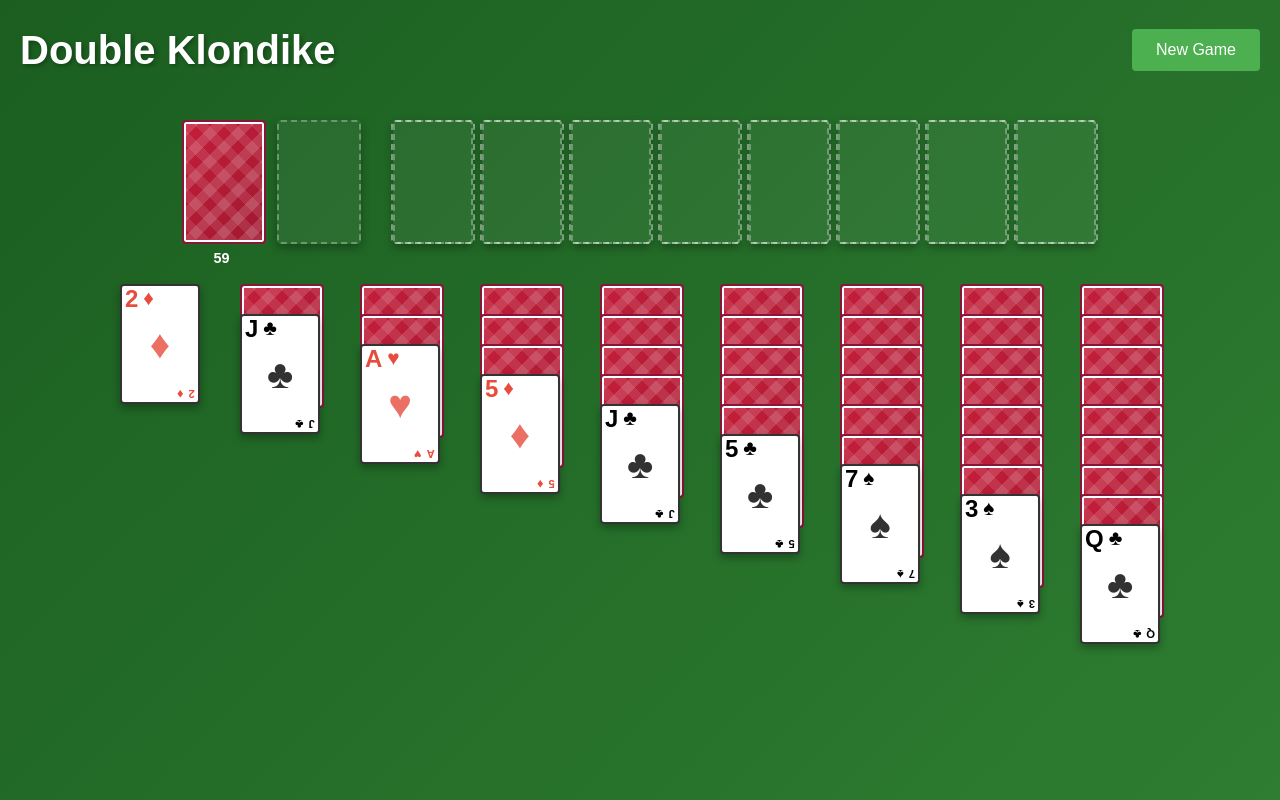
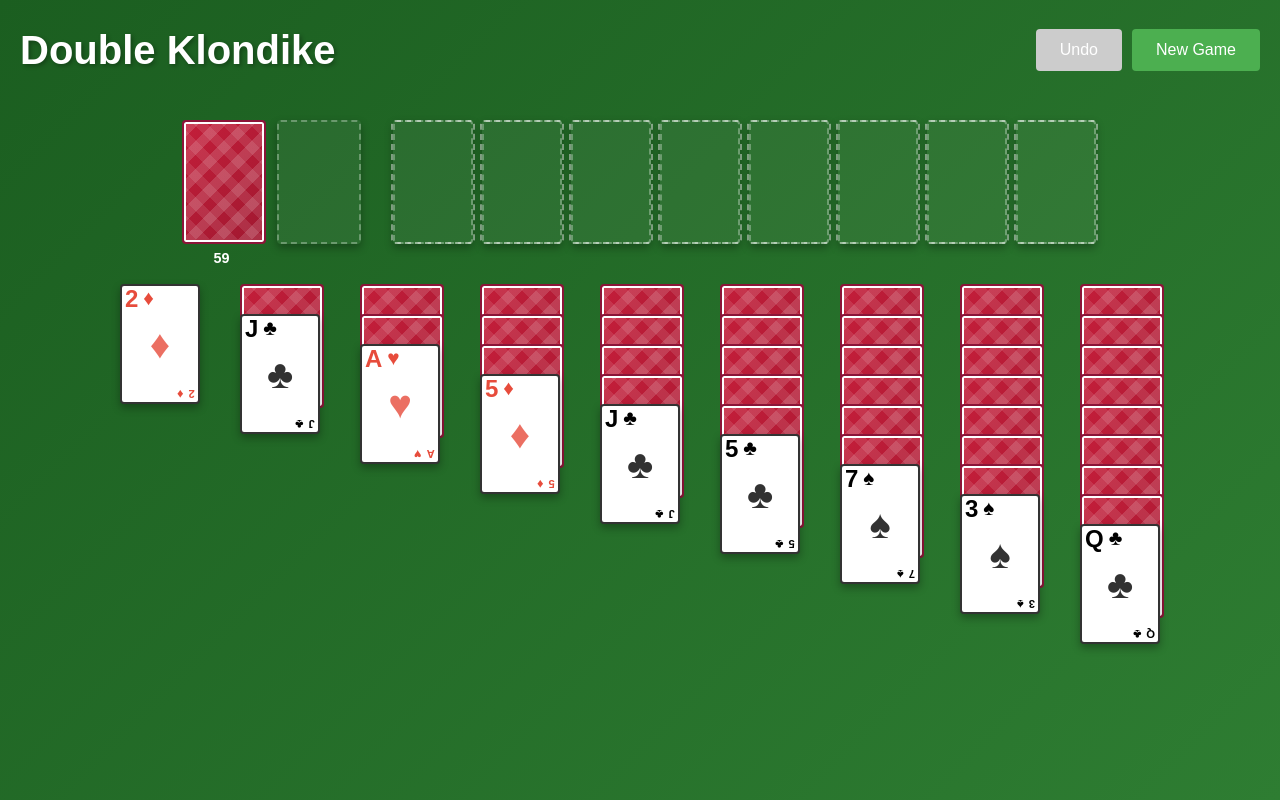
Before and after one commit to sean5446/2klondike, a React (Vite) app: page / in a window 1280 px wide. Built offline with nearby package versions, Linux system fonts and the light colour scheme.

Commit message:
undo button

```diff
--- a/src/App.css
+++ b/src/App.css
@@ -24,7 +24,13 @@
   text-shadow: 2px 2px 4px rgba(0, 0, 0, 0.3);
 }
 
-.btn-new-game {
+.header-buttons {
+  display: flex;
+  gap: 10px;
+}
+
+.btn-new-game,
+.btn-undo {
   padding: 12px 24px;
   font-size: 1rem;
   background-color: #4caf50;
@@ -35,8 +41,14 @@
   transition: background-color 0.3s;
 }
 
-.btn-new-game:hover {
+.btn-new-game:hover,
+.btn-undo:hover:not(:disabled) {
   background-color: #45a049;
+}
+
+.btn-undo:disabled {
+  background-color: #cccccc;
+  cursor: not-allowed;
 }
 
 .game-board {
--- a/src/App.tsx
+++ b/src/App.tsx
@@ -10,6 +10,7 @@ import Confetti from 'react-confetti';
 // Main App component
 function App(): React.ReactElement {
   const [game, setGame] = useState<GameState>(initializeGame());
+  const [history, setHistory] = useState<GameState[]>([]);
   const [isWon, setIsWon] = useState(false);
 
   useEffect(() => {
@@ -36,8 +37,12 @@ function App(): React.ReactElement {
     const data = e.dataTransfer.getData('text/plain');
     const [cardId, fromType, fromIndexStr] = data.split('|');
     const fromIndex = parseInt(fromIndexStr);
-    setGame(prev => moveCard(prev, fromType, fromIndex, toType, toIndex, cardId));
-  }, []);
+    const newGame = moveCard(game, fromType, fromIndex, toType, toIndex, cardId);
+    if (newGame !== game) { // Only push to history if the move actually changed the state
+      setHistory(prev => [...prev, game]);
+      setGame(newGame);
+    }
+  }, [game]);
 
   const handleDragOver = useCallback((e: React.DragEvent) => {
     e.preventDefault();
@@ -45,39 +50,51 @@ function App(): React.ReactElement {
 
   const handleDeckClick = useCallback(() => {
     setGame((prevGame) => {
-      if (prevGame.deck.length === 0) {
-        // Recycle waste back to deck
-        return {
+      const newGame = prevGame.deck.length === 0
+        ? {
             ...prevGame,
             deck: prevGame.waste.map((card) => ({ ...card, faceUp: false })).reverse(),
             waste: [],
-        };
           }
-
-      // Draw card from deck
-      const newCard = { ...prevGame.deck[0], faceUp: true };
-      return {
+        : {
             ...prevGame,
             deck: prevGame.deck.slice(1),
-        waste: [newCard, ...prevGame.waste],
+            waste: [{ ...prevGame.deck[0], faceUp: true }, ...prevGame.waste],
             selectedCard: null,
             selectedFrom: null,
           };
+      setHistory(prev => [...prev, prevGame]);
+      return newGame;
     });
   }, []);
 
   const handleNewGame = useCallback(() => {
-    setGame(initializeGame());
+    const newGame = initializeGame();
+    setGame(newGame);
+    setHistory([]);
   }, []);
+
+  const handleUndo = useCallback(() => {
+    if (history.length > 0) {
+      const previousGame = history[history.length - 1];
+      setGame(previousGame);
+      setHistory(prev => prev.slice(0, -1));
+    }
+  }, [history]);
 
   return (
     <div className="app">
       {isWon && <Confetti />}
       <header className="app-header">
         <h1>Double Klondike</h1>
+        <div className="header-buttons">
+          <button onClick={handleUndo} className="btn-undo" disabled={history.length === 0}>
+            Undo
+          </button>
           <button onClick={handleNewGame} className="btn-new-game">
             New Game
           </button>
+        </div>
       </header>
 
       <div className="game-board">
```
Lines whose indentation alone changed are shown as unchanged.
